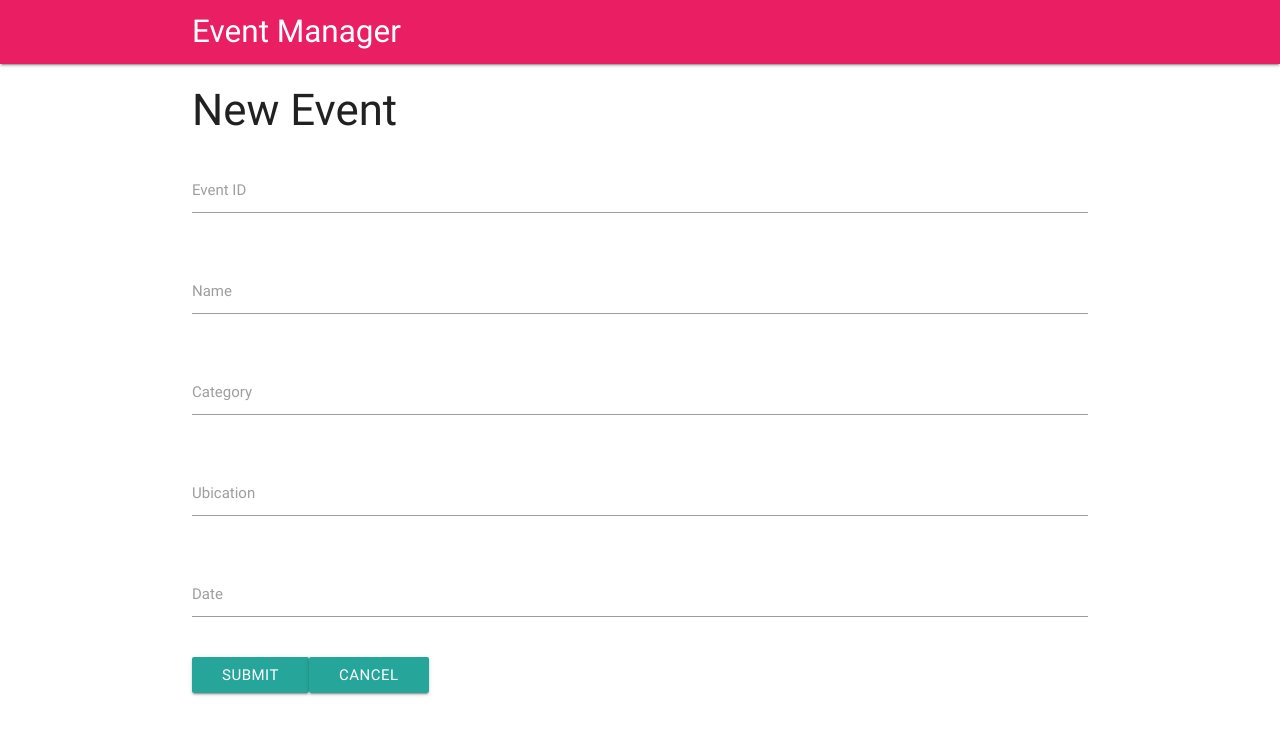
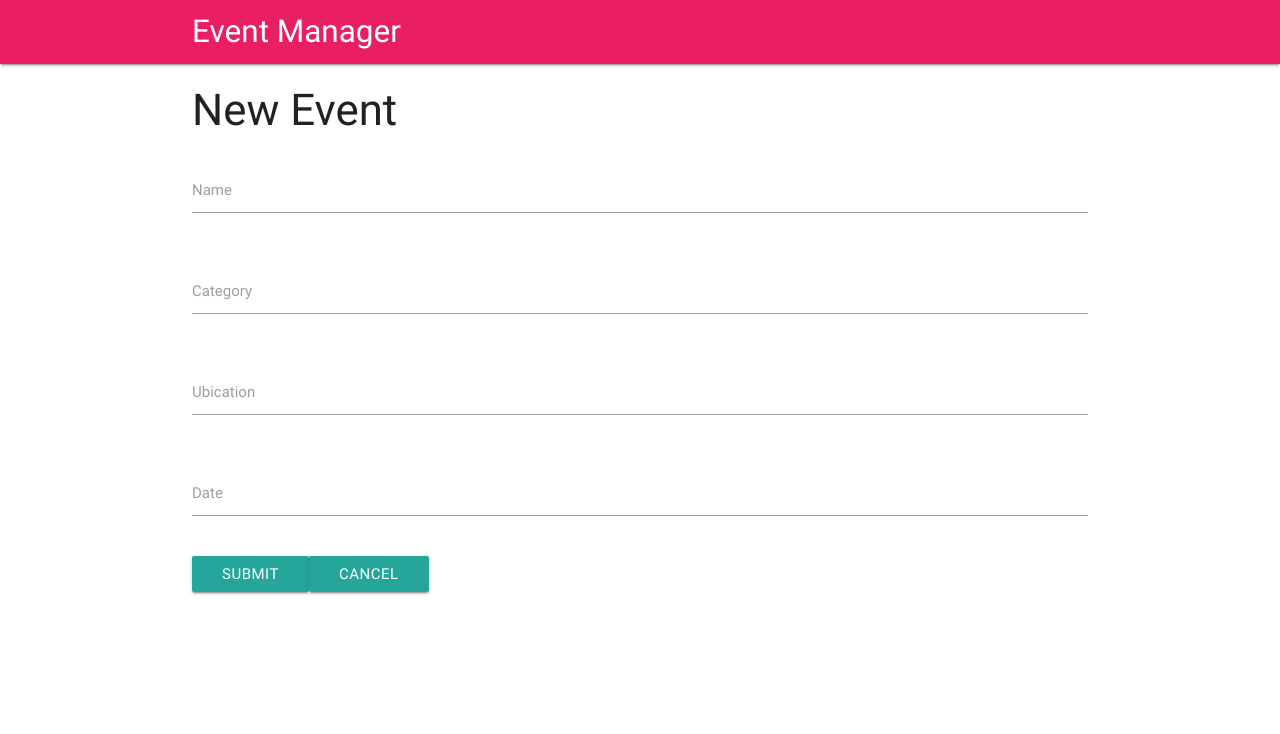
Before and after one commit to Eventually-Softworks/EventuallyWeb, a Vue app: page /#/new in a window 1280 px wide. Shown: the top 734 px of the page. Built offline with nearby package versions, Linux system fonts and the light colour scheme.

Commit message:
ID's now generates automatically

```diff
--- a/src/components/NewEvent.vue
+++ b/src/components/NewEvent.vue
@@ -3,13 +3,6 @@
     <h3>New Event</h3>
     <div class="row">
       <form @submit.prevent="saveEvent" class="col s12">
-        <div class="row">
-          <div class="input-field col s12">
-            <input type="text" v-model="event_id" required>
-            <label>Event ID</label>
-          </div>
-        </div>
-
         <div class="row">
           <div class="input-field col s12">
             <input type="text" v-model="name" required>
@@ -51,7 +44,6 @@
     name: 'new-event',
     data() {
       return {
-        event_id: null,
         name: null,
         category: null,
         date: null,
@@ -62,7 +54,7 @@
     methods: {
       saveEvent() {
         db.collection('Eventos').add({
-          event_id: this.event_id,
+          event_id: this.generateUUID(),
           name: this.name,
           category: this.category,
           ubication: this.ubication,
@@ -70,6 +62,16 @@
         }).then(docRef => {
           this.$router.push('/')
         }).catch(error => cnosole.log(err))
+      },
+
+      generateUUID() {
+        let d = new Date().getTime()
+        let uuid = 'xxxxxxxx-xxxx-4xxx-yxxx-xxxxxxxxxxxx'.replace(/[xy]/g, function (c) {
+          let r = (d + Math.random() * 16) % 16 | 0
+          d = Math.floor(d / 16)
+          return (c === 'x' ? r : (r & 0x3 | 0x8)).toString(16)
+        })
+        return uuid
       }
     }
   }
```
